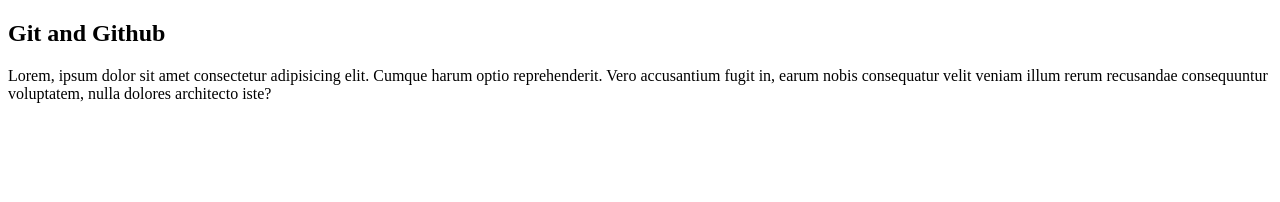
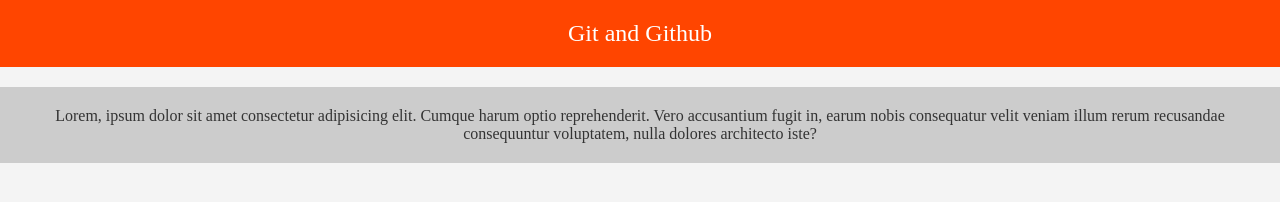
Before and after one commit to with-bob/Learning_git, a plain HTML site: page index.html in a window 1280 px wide. Drawn offline with Linux system fonts and the light colour scheme.

Commit message:
added style to the h2 and p

```diff
--- a/css/style.css
+++ b/css/style.css
@@ -5,4 +5,20 @@
 body{
   background-color: #f4f4f4;
   color: #333;
+  text-align: center;
 }
+
+h2{
+  font-size: 24px;
+  font-weight: 400;
+  display: block;
+  background-color: orangered;
+  color: #fff;
+  padding: 20px;
+}
+p{
+  margin-top: 20px;
+  background-color: #ccc;
+  padding: 20px;
+  /* width: 40%; */
+}
--- a/index.html
+++ b/index.html
@@ -3,6 +3,7 @@
 <head>
   <meta charset="UTF-8">
   <meta name="viewport" content="width=device-width, initial-scale=1.0">
+  <link rel="stylesheet" href="css/style.css">
   <title>Learning git</title>
 </head>
 <body>
```
